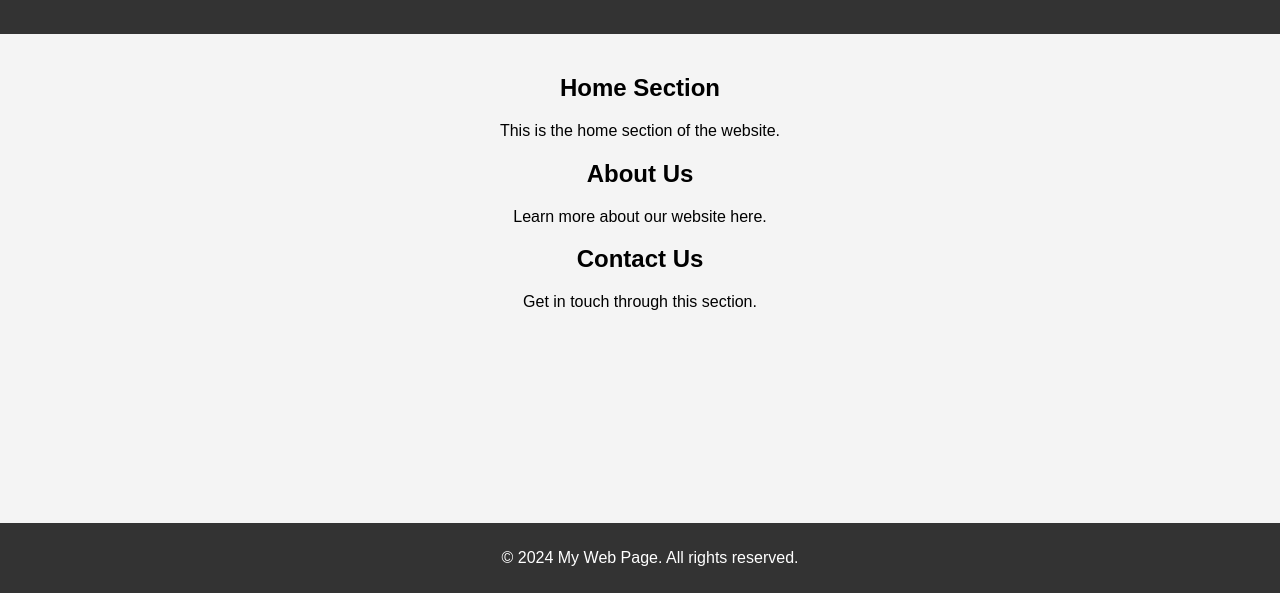
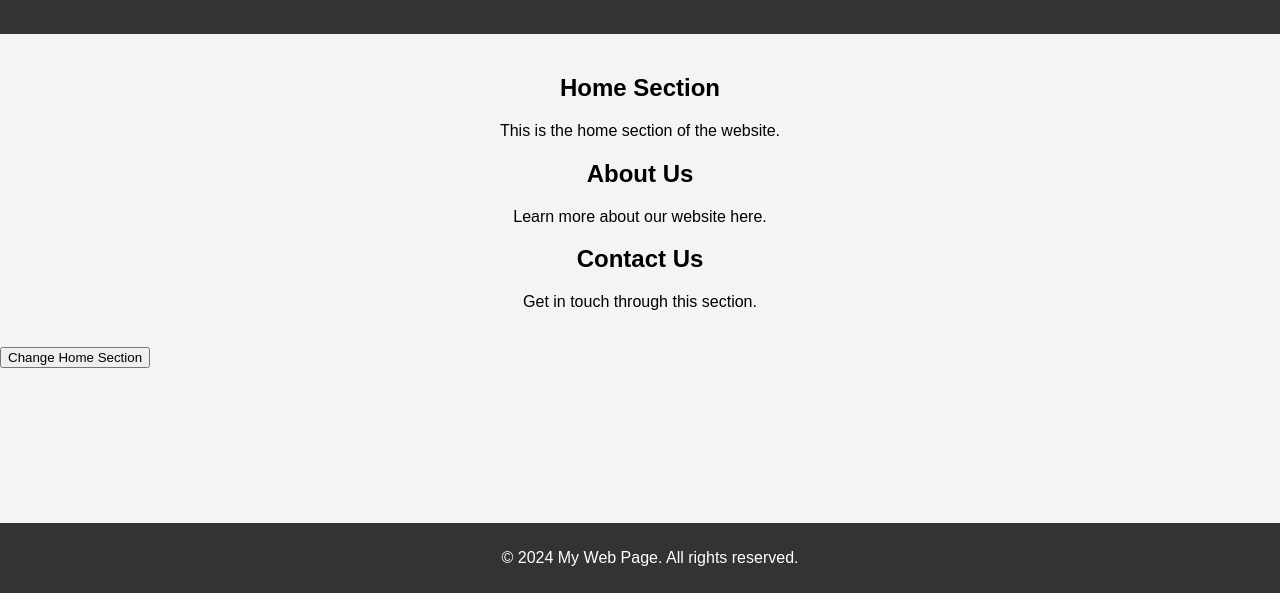
Before and after one commit to yns08/yns08.io, a plain HTML site: page index.html in a window 1280 px wide. Shown: the part 207-800 px from the top of the page. Drawn offline with Linux system fonts and the light colour scheme.

Commit message:
Update index.html

```diff
--- a/index.html
+++ b/index.html
@@ -56,4 +56,5 @@
 
     <script src="script.js"></script> <!-- JavaScript dosyasını bağlama -->
 </body>
-</html>
+</html><!-- Main içerik kısmına buton eklemek -->
+<button onclick="changeContent()">Change Home Section</button>
```
